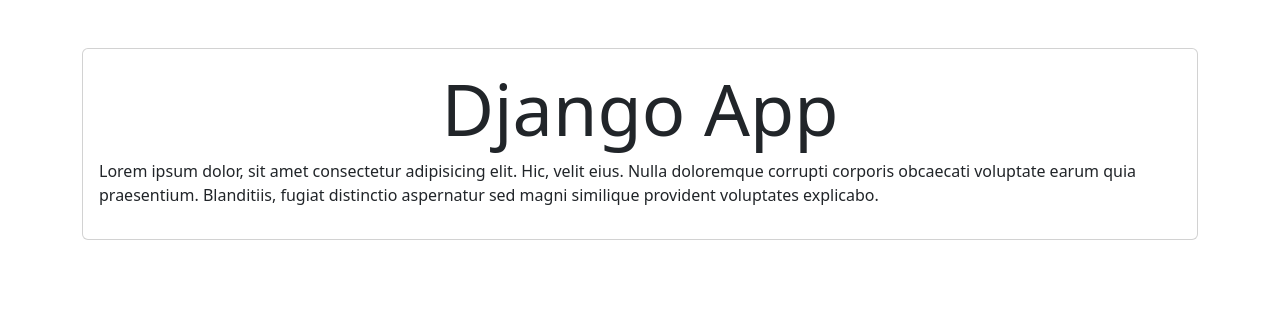
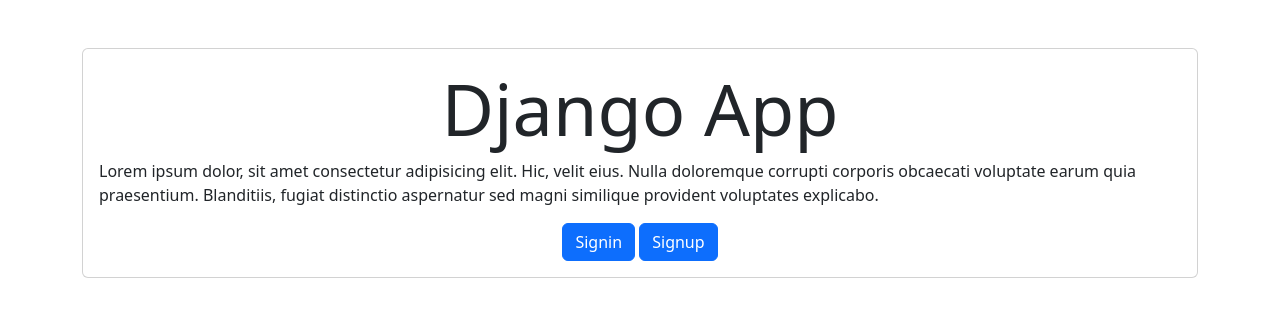
Before and after one commit to jazzadahack323Gro/django-auth-CRUD, a Django app: page / in a window 1280 px wide. Shown: the part 56-373 px from the top of the page. Run offline with Django 4.2, Linux system fonts and the light colour scheme.

Commit message:
1  modify home-signup

```diff
--- a/tasks/templates/home.html
+++ b/tasks/templates/home.html
@@ -8,6 +8,15 @@
         Lorem ipsum dolor, sit amet consectetur adipisicing elit. Hic, velit eius. Nulla doloremque corrupti corporis obcaecati voluptate earum quia praesentium. Blanditiis, fugiat distinctio aspernatur sed magni similique provident voluptates explicabo.
     </p>
 
+    <div class="text-center">
+      <a class="btn btn-primary" href="/signin/">
+        Signin
+      </a>
+      <a class="btn btn-primary" href="/signup/">
+        Signup
+      </a>
+    </div>
+
 </section>
 </main>
 
```
Also changed, not shown: tasks/templates/signup.html (+15 -8 lines).
